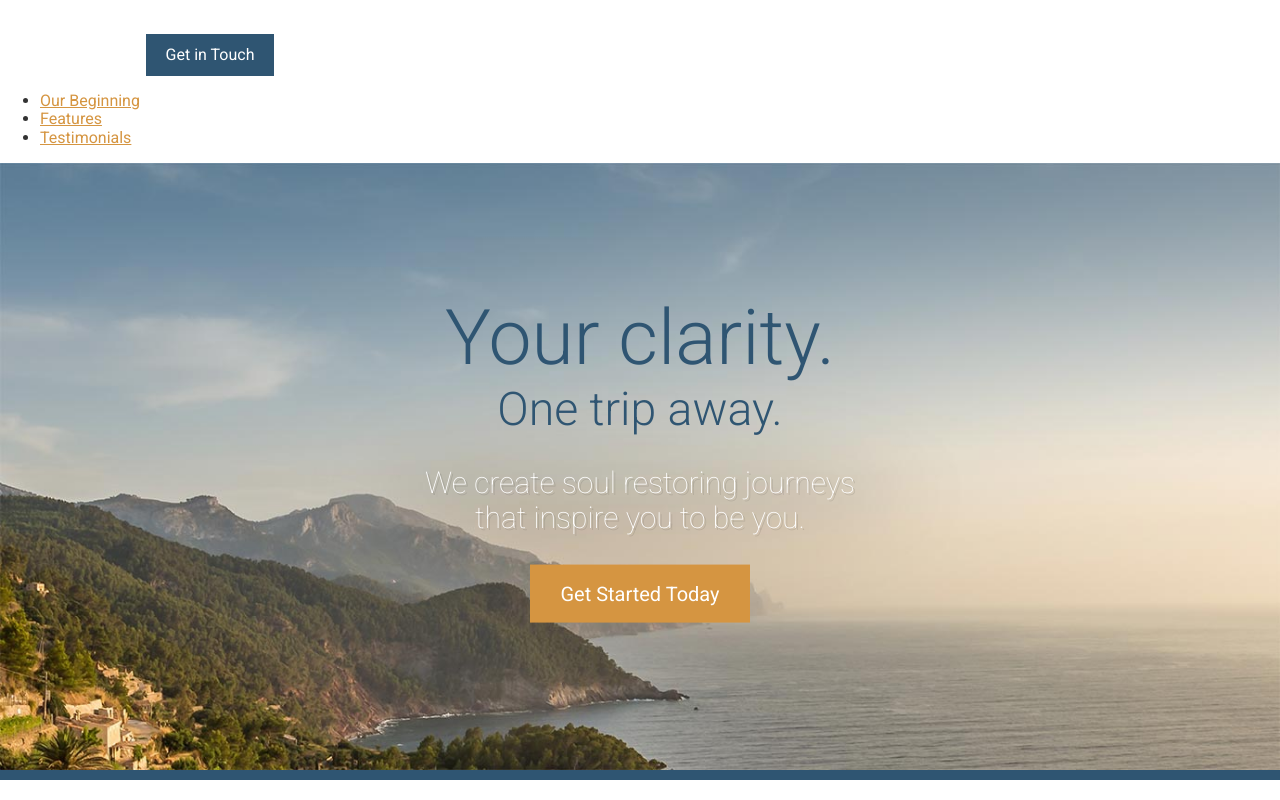
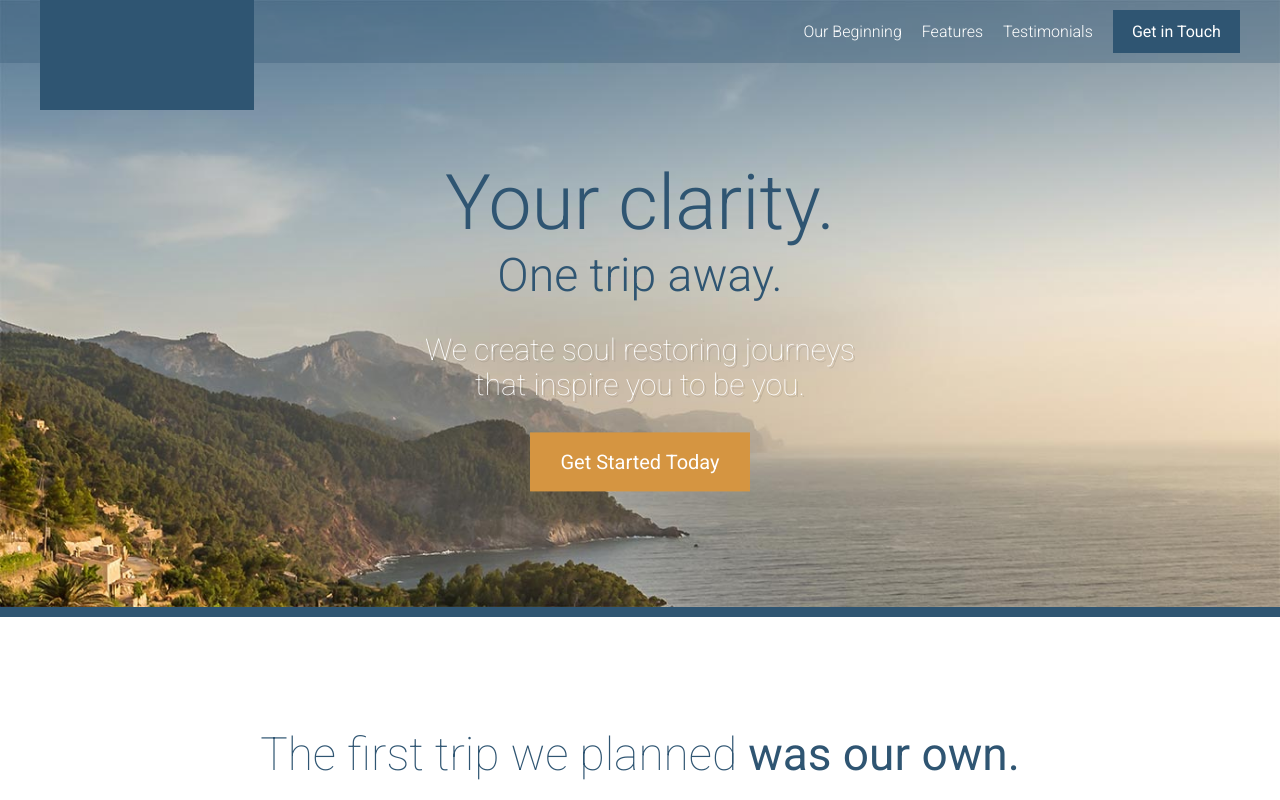
Before and after one commit to flosrn/travel-site_old, a website: page app/index.html in a window 1280 px wide. Shown: the top 800 px of the page. Drawn offline with Linux system fonts and the light colour scheme.

Commit message:
common update

```diff
--- a/app/assets/styles/modules/_large-hero.css
+++ b/app/assets/styles/modules/_large-hero.css
@@ -7,12 +7,17 @@
   }
 
   &__text-content {
+    padding-top: 88px;
     position: absolute;
     top: 50%;
     transform: translateY(-50%);
     left: 0;
     width: 100%;
     text-align: center;
+
+    @mixin atMedium {
+      padding-top: 60px;
+    }
   }
 
   &__title {
--- a/app/assets/styles/styles.css
+++ b/app/assets/styles/styles.css
@@ -14,3 +14,5 @@
 @import "modules/_testimonial";
 @import "modules/_sprite";
 @import "modules/_site-footer";
+@import "modules/_site-header";
+@import "modules/_primary-nav";
--- a/app/index.html
+++ b/app/index.html
@@ -12,16 +12,27 @@
 
 </head>
 <body>
-  <header>
-    <img src="assets/images/icons/clear-view-escapes.svg">
+  <header class="site-header">
+    <div class="wrapper">
+      <div class="site-header__logo">
+        <div class="site-header__logo__graphic icon icon--clear-view-escapes">Clear View Escapes</div>
+      </div>
+
+      <div class="site-header__menu-icon"></div>
+
+      <div class="site-header__menu-content">
+        <div class="site-header__btn-container">
           <a href="#" class="btn">Get in Touch</a>
-    <nav>
+        </div>
+        <nav class="primary-nav primary-nav--pull-right">
           <ul>
             <li><a href="#our-beginning">Our Beginning</a></li>
             <li><a href="#features">Features</a></li>
             <li><a href="#testimonials">Testimonials</a></li>
           </ul>
         </nav>
+      </div>
+    </div>
   </header>
 
   <div class="large-hero">
@@ -157,5 +168,6 @@
       <p><span class="site-footer__text">Copyright &copy; 2016 Clear View Escapes. All rights reserved.</span> <a href="#" class="btn btn--orange">Get in Touch</a></p>
     </div>
   </footer>
+  <script src="/temp/scripts/App.js"></script>
 </body>
 </html>
--- a/app/temp/styles/styles.css
+++ b/app/temp/styles/styles.css
@@ -2,15 +2,13 @@
 
 /**
  * 1. Change the default font family in all browsers (opinionated).
- * 2. Correct the line height in all browsers.
- * 3. Prevent adjustments of font size after orientation changes in IE and iOS.
+ * 2. Prevent adjustments of font size after orientation changes in IE and iOS.
  */
 
 html {
   font-family: sans-serif; /* 1 */
-  line-height: 1.15; /* 2 */
-  -ms-text-size-adjust: 100%; /* 3 */
-  -webkit-text-size-adjust: 100%; /* 3 */
+  -ms-text-size-adjust: 100%; /* 2 */
+  -webkit-text-size-adjust: 100%; /* 2 */
 }
 
 /**
@@ -258,7 +256,6 @@ hr {
 
 button,
 input,
-optgroup,
 select,
 textarea {
   font: inherit; /* 1 */
@@ -450,12 +447,21 @@ a {
 }
 
 .large-hero__text-content {
+  padding-top: 88px;
   position: absolute;
   top: 50%;
-  transform: translateY(-50%);
+  -webkit-transform: translateY(-50%);
+          transform: translateY(-50%);
   left: 0;
   width: 100%;
   text-align: center;
+}
+
+@media (min-width: 800px) {
+
+  .large-hero__text-content {
+    padding-top: 60px;
+  }
 }
 
 .large-hero__title {
@@ -795,6 +801,8 @@ a {
 @media (min-width: 800px) {
 
   .row--equal-height-at-medium {
+    display: -webkit-box;
+    display: -webkit-flex;
     display: -ms-flexbox;
     display: flex;
   }
@@ -802,6 +810,8 @@ a {
 
 .row--equal-height-at-medium > div {
   float: none;
+  display: -webkit-box;
+  display: -webkit-flex;
   display: -ms-flexbox;
   display: flex;
 }
@@ -809,6 +819,8 @@ a {
 @media (min-width: 1010px) {
 
   .row--equal-height-at-large {
+    display: -webkit-box;
+    display: -webkit-flex;
     display: -ms-flexbox;
     display: flex;
   }
@@ -816,6 +828,8 @@ a {
 
 .row--equal-height-at-large > div {
   float: none;
+  display: -webkit-box;
+  display: -webkit-flex;
   display: -ms-flexbox;
   display: flex;
 }
@@ -1048,7 +1062,6 @@ Instead edit gulp/templates/sprite */
   background-color: #2f5572;
   color: #FFF;
   padding: .5rem 0;
-
   text-align: center;
 }
 
@@ -1066,3 +1079,102 @@ Instead edit gulp/templates/sprite */
     margin-right: 1.4rem;
   }
 }
+
+.site-header {
+  padding: 10px 0;
+  position: absolute;
+  width: 100%;
+  z-index: 2;
+}
+
+@media (min-width: 800px) {
+
+  .site-header {
+    background-color: rgba(47,85,114, .3);
+  }
+}
+
+.site-header__btn-container {
+  float: right;
+}
+
+.site-header__logo {
+  position: absolute;
+  top: 0;
+  left: 50%;
+  -webkit-transform: translateX(-50%) scale(.8);
+          transform: translateX(-50%) scale(.8);
+  -webkit-transform-origin: 50% 0;
+          transform-origin: 50% 0;
+  background-color: #2f5572;
+  padding: 25px 36px;
+}
+
+@media (min-width: 800px) {
+
+  .site-header__logo {
+    left: auto;
+    -webkit-transform: translateX(0);
+            transform: translateX(0);
+  }
+}
+
+.site-header__logo__graphic {
+  text-indent: -9999px;
+}
+
+.site-header__menu-icon {
+  width: 20px;
+  height: 20px;
+  background-color: #FFF;
+  position: absolute;
+  top: 10px;
+  right: 10px;
+}
+
+@media (min-width: 800px) {
+
+  .site-header__menu-icon {
+    display: none;
+  }
+}
+
+.site-header__menu-content {
+  display: none;
+}
+
+@media (min-width: 800px) {
+
+  .site-header__menu-content {
+    display: block;
+  }
+}
+
+.primary-nav--pull-right {
+  float: right;
+}
+
+.primary-nav ul {
+  margin: 0;
+  padding: 0;
+}
+
+.primary-nav ul::after {
+  content: "";
+  clear: both;
+  display: table;
+}
+
+.primary-nav li {
+  list-style: none;
+  float: left;
+  padding-right: 20px;
+}
+
+.primary-nav a {
+  color: #FFF;
+  font-weight: 300;
+  text-decoration: none;
+  display: block;
+  padding: 12px 0;
+}
--- a/gulp/tasks/styles.js
+++ b/gulp/tasks/styles.js
@@ -4,11 +4,12 @@ autoprefixer = require('autoprefixer'),
 cssvars = require('postcss-simple-vars'),
 nested = require('postcss-nested'),
 cssImport = require('postcss-import'),
-mixins = require('postcss-mixins');
+mixins = require('postcss-mixins'),
+hexrgba = require('postcss-hexrgba');
 
 gulp.task('styles', function() {
   return gulp.src('./app/assets/styles/styles.css')
-    .pipe(postcss([cssImport, mixins, cssvars, nested, autoprefixer]))
+    .pipe(postcss([cssImport, mixins, cssvars, nested, hexrgba, autoprefixer]))
     .on('error', function(errorInfo) {
       console.log(errorInfo.toString());
       this.emit('end');
--- a/gulpfile.js
+++ b/gulpfile.js
@@ -1,3 +1,4 @@
 require('./gulp/tasks/styles');
 require('./gulp/tasks/watch');
 require('./gulp/tasks/sprites');
+require('./gulp/tasks/scripts');
```
Also changed, not shown: gulp/tasks/watch.js (+8 -0 lines), package.json (+7 -2 lines), 1 other file. Lines whose indentation alone changed are shown as unchanged.
